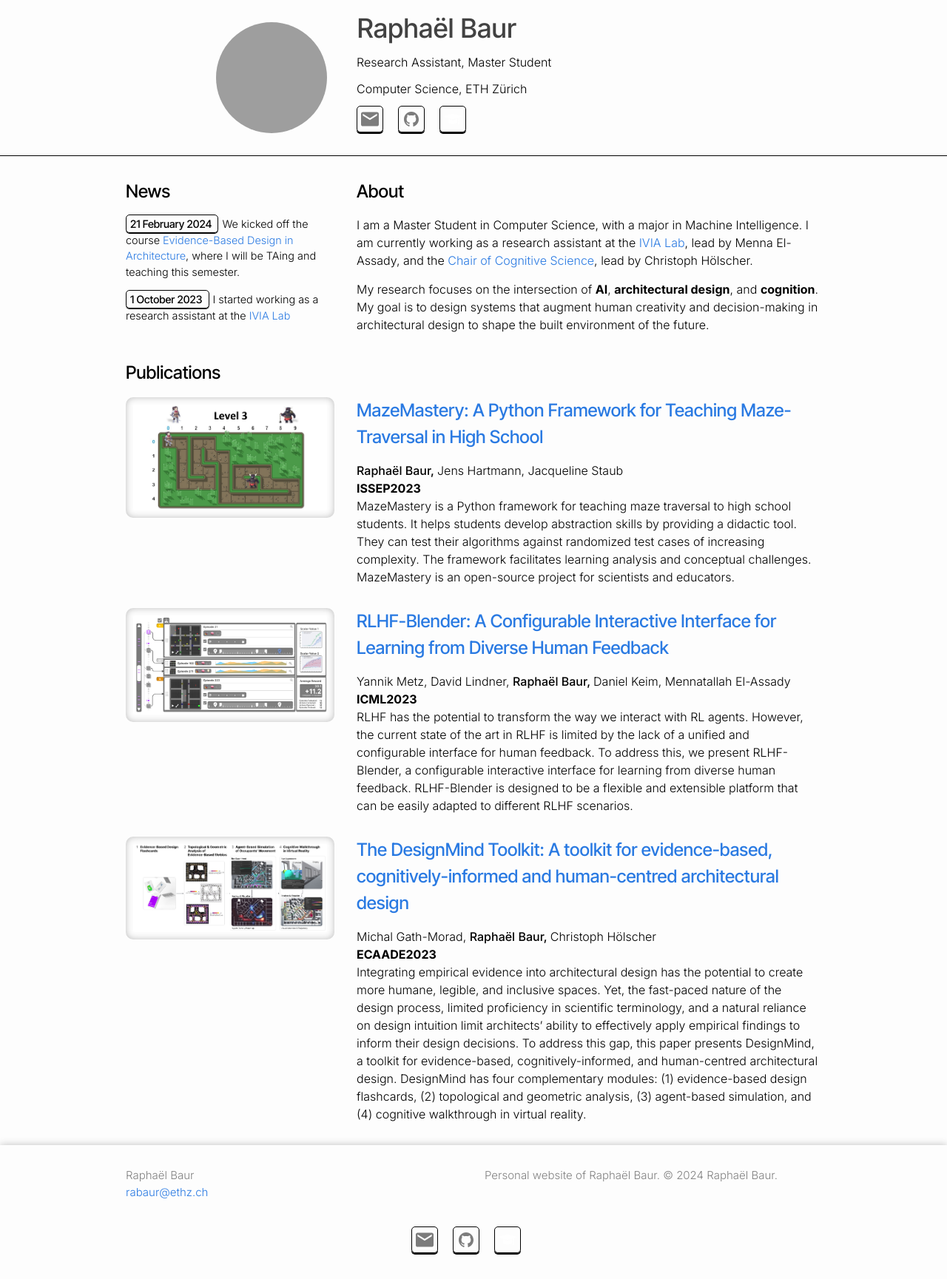
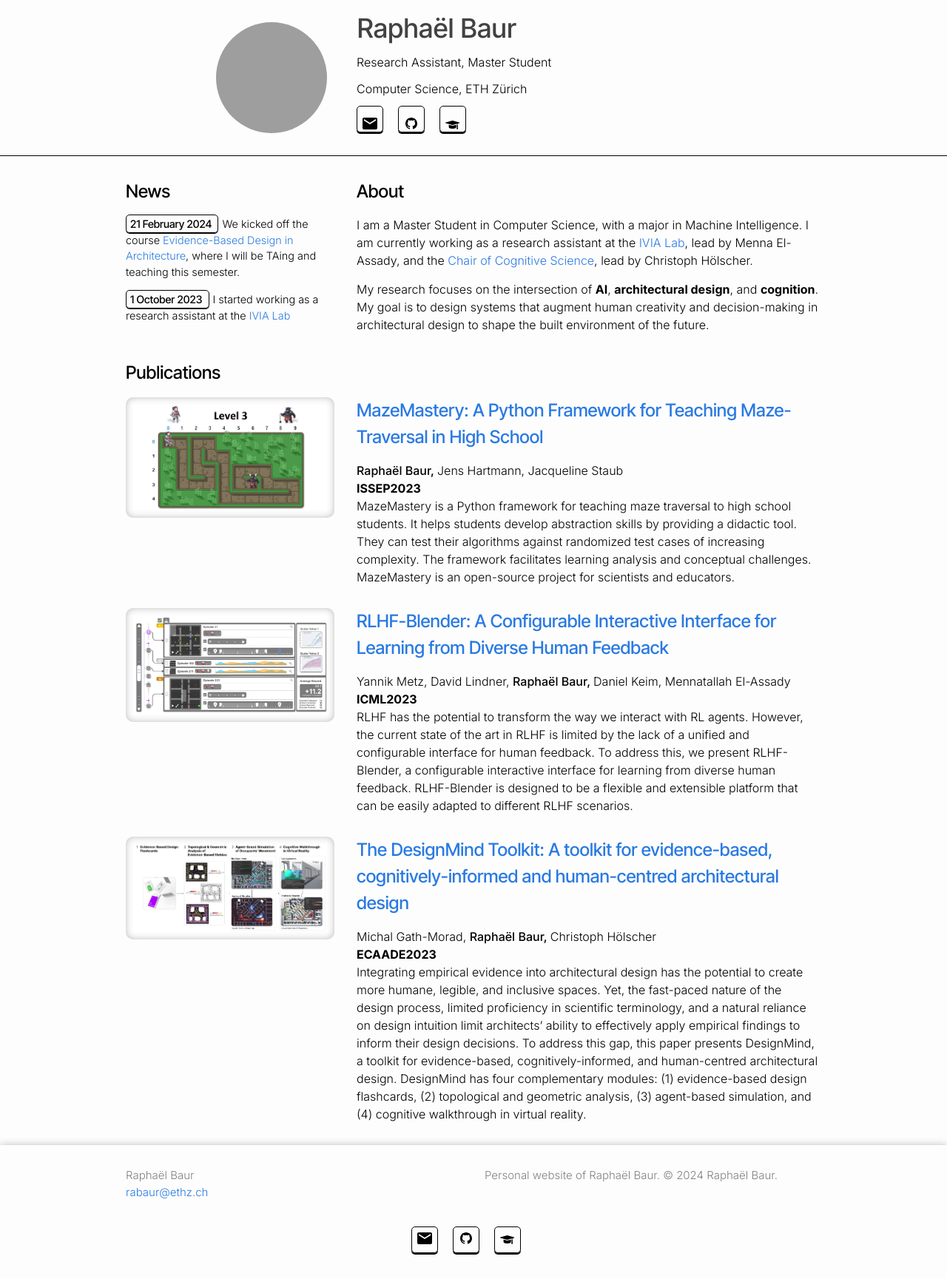
Before and after one commit to rabaur/personal-website, a Jekyll site: the page built from index.md, in a window 1280 px wide. Shown: the whole page at 74% size. Built offline with Jekyll 4.4.1, drawn with Linux system fonts in a browser that asks for light colours; grey boxes are pictures that could not be loaded.

Commit message:
changed icons to include to dynamically change color with css

```diff
--- a/_includes/my-social.html
+++ b/_includes/my-social.html
@@ -3,9 +3,12 @@
     <a {% unless entry.platform=='rss' %}rel="me" {% endunless %}href="{{ entry.user_url }}" target="_blank"
         title="{{ entry.title | default: entry.platform }}">
         <div class="my-social-item-wrapper">
-            <img class="my-social-item"
+            <div class = "my-social-item">
+                {% include social-icons/{{ entry.platform | append: '.svg' }} %}
+            </div>
+            <!-- <img class="my-social-item"
                 src="{{ '/assets/images/social-icons/' | append: entry.platform | append: '.svg' }}"
-                alt="{{ entry.title | default: entry.platform }}" />
+                alt="{{ entry.title | default: entry.platform }}" /> -->
         </div>
     </a>
     {% endfor %}
--- a/_sass/minima/custom-styles.scss
+++ b/_sass/minima/custom-styles.scss
@@ -141,11 +141,15 @@
 }
 
 .my-social-item-wrapper:hover {
-    // Fill with text color on hover
+    /* Fill with text color on hover */
     background-color: $text-color;
+    /* Change the fill of the child when hovering the wrapper */
+    .my-social-item {
+        fill: white;  /* Change this to white or any other color */
+    }
 }
 
 .my-social-item {
     height: 20px;
-    fill: white;
+    fill: $text-color; /* Initial color */
 }
```
Also changed, not shown: _includes/social-icons/github.svg, _includes/social-icons/google_scholar.svg, _includes/social-icons/mail.svg.
